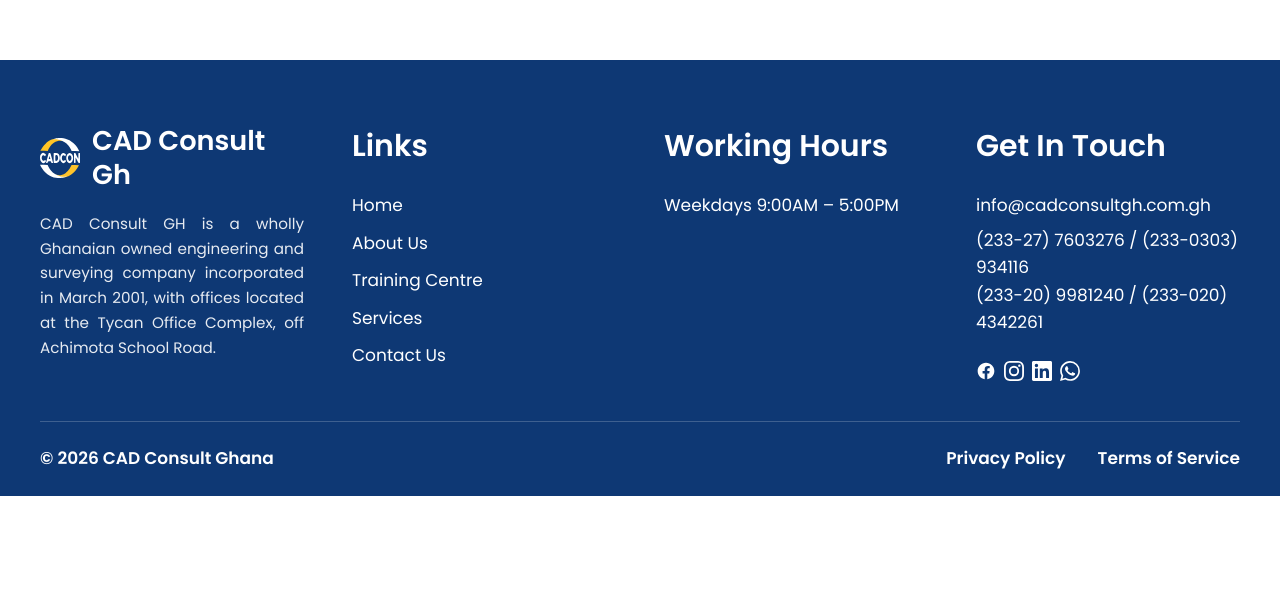
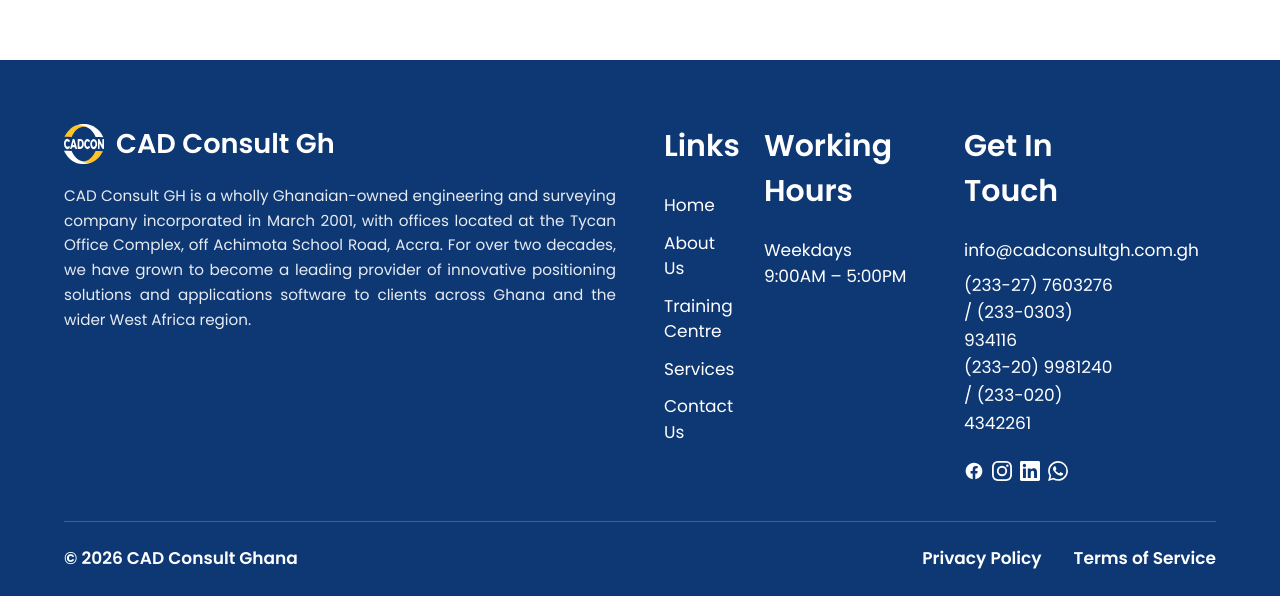
Before and after one commit to frankmawuli/CAD-consult, a Next.js app: page /contact in a window 1280 px wide. Shown: the part 740-1336 px from the top of the page. Before the commit the page ends 1236 px from the top, so only its background shows below. Built offline with nearby package versions, Linux system fonts and the light colour scheme.

Commit message:
refactor: clean up code formatting and improve layout responsiveness across components

```diff
--- a/app/layout.tsx
+++ b/app/layout.tsx
@@ -1,9 +1,9 @@
 import { Poppins, Geist_Mono } from "next/font/google"
 import "./globals.css"
 import { ThemeProvider } from "@/components/theme-provider"
-import { cn } from "@/lib/utils";
-import { Navbar } from "@/components/navbar";
-import { Footer } from "@/components/footer";
+import { cn } from "@/lib/utils"
+import { Navbar } from "@/components/navbar"
+import { Footer } from "@/components/footer"
 
 const poppins = Poppins({
   subsets: ["latin"],
@@ -25,15 +25,20 @@
     <html
       lang="en"
       suppressHydrationWarning
-      className={cn("antialiased", fontMono.variable, "font-sans", poppins.variable)}
+      className={cn(
+        "antialiased",
+        fontMono.variable,
+        "font-sans",
+        poppins.variable
+      )}
     >
-      <body className="min-h-screen  bg-white">
+      <body className="min-h-screen bg-white max-w-[3000px] mx-auto">
         <ThemeProvider>
           <Navbar />
           {children}
+
           <Footer />
-
-          </ThemeProvider>
+        </ThemeProvider>
       </body>
     </html>
   )
--- a/components/footer.tsx
+++ b/components/footer.tsx
@@ -1,35 +1,61 @@
 import Image from "next/image"
-const footerLinks = ["Home", "About Us", "Training Centre", "Services", "Contact Us"]
+const footerLinks = [
+  "Home",
+  "About Us",
+  "Training Centre",
+  "Services",
+  "Contact Us",
+]
 const socials = [
   {
     href: "#",
     icon: (
-      <svg xmlns="http://www.w3.org/2000/svg" viewBox="0 0 24 24" fill="currentColor" className="w-5 h-5">
-        <path d="M22 12c0-5.522-4.477-10-10-10S2 6.478 2 12c0 4.991 3.657 9.128 8.438 9.878v-6.987H7.898V12h2.54V9.797c0-2.506 1.492-3.89 3.777-3.89 1.094 0 2.238.195 2.238.195v2.46h-1.26c-1.243 0-1.63.771-1.63 1.562V12h2.773l-.443 2.89h-2.33v6.988C18.343 21.128 22 16.991 22 12z"/>
-      </svg>
-    ),
-  },
-  {
-    href:"#",
-    icon: (
-      <svg xmlns="http://www.w3.org/2000/svg" viewBox="0 0 24 24" fill="currentColor" className="w-5 h-5">
-        <path d="M12 2.163c3.204 0 3.584.012 4.85.07 1.366.062 2.633.334 3.608 1.308.975.975 1.246 2.242 1.308 3.608.058 1.266.07 1.646.07 4.85s-.012 3.584-.07 4.85c-.062 1.366-.334 2.633-1.308 3.608-.975.975-2.242 1.246-3.608 1.308-1.266.058-1.646.07-4.85.07s-3.584-.012-4.85-.07c-1.366-.062-2.633-.334-3.608-1.308-.975-.975-1.246-2.242-1.308-3.608C2.175 15.584 2.163 15.204 2.163 12s.012-3.584.07-4.85c.062-1.366.334-2.633 1.308-3.608C4.516 2.497 5.783 2.225 7.15 2.163 8.416 2.105 8.796 2.163 12 2.163zm0-2.163C8.741 0 8.332.014 7.052.072 5.197.157 3.355.673 2.014 2.014.673 3.355.157 5.197.072 7.052.014 8.332 0 8.741 0 12c0 3.259.014 3.668.072 4.948.085 1.855.601 3.697 1.942 5.038 1.341 1.341 3.183 1.857 5.038 1.942C8.332 23.986 8.741 24 12 24s3.668-.014 4.948-.072c1.855-.085 3.697-.601 5.038-1.942 1.341-1.341 1.857-3.183 1.942-5.038.058-1.28.072-1.689.072-4.948 0-3.259-.014-3.668-.072-4.948-.085-1.855-.601-3.697-1.942-5.038C20.645.673 18.803.157 16.948.072 15.668.014 15.259 0 12 0zm0 5.838a6.162 6.162 0 1 0 0 12.324 6.162 6.162 0 0 0 0-12.324zm0 10.162a4 4 0 1 1 0-8 4 4 0 0 1 0 8zm6.406-11.845a1.44 1.44 0 1 0 0 2.881 1.44 1.44 0 0 0 0-2.881z"/>
+      <svg
+        xmlns="http://www.w3.org/2000/svg"
+        viewBox="0 0 24 24"
+        fill="currentColor"
+        className="h-5 w-5"
+      >
+        <path d="M22 12c0-5.522-4.477-10-10-10S2 6.478 2 12c0 4.991 3.657 9.128 8.438 9.878v-6.987H7.898V12h2.54V9.797c0-2.506 1.492-3.89 3.777-3.89 1.094 0 2.238.195 2.238.195v2.46h-1.26c-1.243 0-1.63.771-1.63 1.562V12h2.773l-.443 2.89h-2.33v6.988C18.343 21.128 22 16.991 22 12z" />
       </svg>
     ),
   },
   {
     href: "#",
     icon: (
-      <svg xmlns="http://www.w3.org/2000/svg" viewBox="0 0 24 24" fill="currentColor" className="w-5 h-5">
-        <path d="M20.447 20.452h-3.554v-5.569c0-1.328-.027-3.037-1.852-3.037-1.853 0-2.136 1.445-2.136 2.939v5.667H9.351V9h3.414v1.561h.046c.477-.9 1.637-1.85 3.37-1.85 3.601 0 4.267 2.37 4.267 5.455v6.286zM5.337 7.433a2.062 2.062 0 0 1-2.063-2.065 2.064 2.064 0 1 1 2.063 2.065zm1.782 13.019H3.555V9h3.564v11.452zM22.225 0H1.771C.792 0 0 .774 0 1.729v20.542C0 23.227.792 24 1.771 24h20.451C23.2 24 24 23.227 24 22.271V1.729C24 .774 23.2 0 22.222 0h.003z"/>
+      <svg
+        xmlns="http://www.w3.org/2000/svg"
+        viewBox="0 0 24 24"
+        fill="currentColor"
+        className="h-5 w-5"
+      >
+        <path d="M12 2.163c3.204 0 3.584.012 4.85.07 1.366.062 2.633.334 3.608 1.308.975.975 1.246 2.242 1.308 3.608.058 1.266.07 1.646.07 4.85s-.012 3.584-.07 4.85c-.062 1.366-.334 2.633-1.308 3.608-.975.975-2.242 1.246-3.608 1.308-1.266.058-1.646.07-4.85.07s-3.584-.012-4.85-.07c-1.366-.062-2.633-.334-3.608-1.308-.975-.975-1.246-2.242-1.308-3.608C2.175 15.584 2.163 15.204 2.163 12s.012-3.584.07-4.85c.062-1.366.334-2.633 1.308-3.608C4.516 2.497 5.783 2.225 7.15 2.163 8.416 2.105 8.796 2.163 12 2.163zm0-2.163C8.741 0 8.332.014 7.052.072 5.197.157 3.355.673 2.014 2.014.673 3.355.157 5.197.072 7.052.014 8.332 0 8.741 0 12c0 3.259.014 3.668.072 4.948.085 1.855.601 3.697 1.942 5.038 1.341 1.341 3.183 1.857 5.038 1.942C8.332 23.986 8.741 24 12 24s3.668-.014 4.948-.072c1.855-.085 3.697-.601 5.038-1.942 1.341-1.341 1.857-3.183 1.942-5.038.058-1.28.072-1.689.072-4.948 0-3.259-.014-3.668-.072-4.948-.085-1.855-.601-3.697-1.942-5.038C20.645.673 18.803.157 16.948.072 15.668.014 15.259 0 12 0zm0 5.838a6.162 6.162 0 1 0 0 12.324 6.162 6.162 0 0 0 0-12.324zm0 10.162a4 4 0 1 1 0-8 4 4 0 0 1 0 8zm6.406-11.845a1.44 1.44 0 1 0 0 2.881 1.44 1.44 0 0 0 0-2.881z" />
       </svg>
     ),
   },
   {
     href: "#",
     icon: (
-      <svg xmlns="http://www.w3.org/2000/svg" viewBox="0 0 24 24" fill="currentColor" className="w-5 h-5">
-        <path d="M17.472 14.382c-.297-.149-1.758-.867-2.03-.967-.273-.099-.471-.148-.67.15-.197.297-.767.966-.94 1.164-.173.199-.347.223-.644.075-.297-.15-1.255-.463-2.39-1.475-.883-.788-1.48-1.761-1.653-2.059-.173-.297-.018-.458.13-.606.134-.133.298-.347.446-.52.149-.174.198-.298.298-.497.099-.198.05-.371-.025-.52-.075-.149-.669-1.612-.916-2.207-.242-.579-.487-.5-.669-.51a12.8 12.8 0 0 0-.57-.01c-.198 0-.52.074-.792.372-.272.297-1.04 1.016-1.04 2.479 0 1.462 1.065 2.875 1.213 3.074.149.198 2.096 3.2 5.077 4.487.709.306 1.262.489 1.694.625.712.227 1.36.195 1.871.118.571-.085 1.758-.719 2.006-1.413.248-.694.248-1.289.173-1.413-.074-.124-.272-.198-.57-.347m-5.421 7.403h-.004a9.87 9.87 0 0 1-5.031-1.378l-.361-.214-3.741.982.998-3.648-.235-.374a9.86 9.86 0 0 1-1.51-5.26c.001-5.45 4.436-9.884 9.888-9.884 2.64 0 5.122 1.03 6.988 2.898a9.825 9.825 0 0 1 2.893 6.994c-.003 5.45-4.437 9.884-9.885 9.884m8.413-18.297A11.815 11.815 0 0 0 12.05 0C5.495 0 .16 5.335.157 11.892c0 2.096.547 4.142 1.588 5.945L.057 24l6.305-1.654a11.882 11.882 0 0 0 5.683 1.448h.005c6.554 0 11.89-5.335 11.893-11.893a11.821 11.821 0 0 0-3.48-8.413z"/>
+      <svg
+        xmlns="http://www.w3.org/2000/svg"
+        viewBox="0 0 24 24"
+        fill="currentColor"
+        className="h-5 w-5"
+      >
+        <path d="M20.447 20.452h-3.554v-5.569c0-1.328-.027-3.037-1.852-3.037-1.853 0-2.136 1.445-2.136 2.939v5.667H9.351V9h3.414v1.561h.046c.477-.9 1.637-1.85 3.37-1.85 3.601 0 4.267 2.37 4.267 5.455v6.286zM5.337 7.433a2.062 2.062 0 0 1-2.063-2.065 2.064 2.064 0 1 1 2.063 2.065zm1.782 13.019H3.555V9h3.564v11.452zM22.225 0H1.771C.792 0 0 .774 0 1.729v20.542C0 23.227.792 24 1.771 24h20.451C23.2 24 24 23.227 24 22.271V1.729C24 .774 23.2 0 22.222 0h.003z" />
+      </svg>
+    ),
+  },
+  {
+    href: "#",
+    icon: (
+      <svg
+        xmlns="http://www.w3.org/2000/svg"
+        viewBox="0 0 24 24"
+        fill="currentColor"
+        className="h-5 w-5"
+      >
+        <path d="M17.472 14.382c-.297-.149-1.758-.867-2.03-.967-.273-.099-.471-.148-.67.15-.197.297-.767.966-.94 1.164-.173.199-.347.223-.644.075-.297-.15-1.255-.463-2.39-1.475-.883-.788-1.48-1.761-1.653-2.059-.173-.297-.018-.458.13-.606.134-.133.298-.347.446-.52.149-.174.198-.298.298-.497.099-.198.05-.371-.025-.52-.075-.149-.669-1.612-.916-2.207-.242-.579-.487-.5-.669-.51a12.8 12.8 0 0 0-.57-.01c-.198 0-.52.074-.792.372-.272.297-1.04 1.016-1.04 2.479 0 1.462 1.065 2.875 1.213 3.074.149.198 2.096 3.2 5.077 4.487.709.306 1.262.489 1.694.625.712.227 1.36.195 1.871.118.571-.085 1.758-.719 2.006-1.413.248-.694.248-1.289.173-1.413-.074-.124-.272-.198-.57-.347m-5.421 7.403h-.004a9.87 9.87 0 0 1-5.031-1.378l-.361-.214-3.741.982.998-3.648-.235-.374a9.86 9.86 0 0 1-1.51-5.26c.001-5.45 4.436-9.884 9.888-9.884 2.64 0 5.122 1.03 6.988 2.898a9.825 9.825 0 0 1 2.893 6.994c-.003 5.45-4.437 9.884-9.885 9.884m8.413-18.297A11.815 11.815 0 0 0 12.05 0C5.495 0 .16 5.335.157 11.892c0 2.096.547 4.142 1.588 5.945L.057 24l6.305-1.654a11.882 11.882 0 0 0 5.683 1.448h.005c6.554 0 11.89-5.335 11.893-11.893a11.821 11.821 0 0 0-3.48-8.413z" />
       </svg>
     ),
   },
@@ -38,26 +64,38 @@
 export function Footer() {
   return (
     <footer className="bg-[#0e3874] text-white">
-      <div className="max-w-[1400px] mx-auto px-5 sm:px-10 pt-12 lg:pt-16 pb-10 grid grid-cols-1 md:grid-cols-2 lg:grid-cols-4 gap-10 lg:gap-12">
+      <div className="grid grid-cols-1 gap-10 px-[5%] pt-12 pb-10 md:grid-cols-2 lg:grid-cols-12 lg:gap-12 lg:pt-16">
         {/* Brand */}
-        <div>
-          <div className="flex items-center gap-3 mb-5">
-            <Image src="/images/footer-logo.svg" alt="CAD logo" width={40} height={40} className="h-10 w-auto" />
-            <span className="font-semibold text-[1.7rem] leading-tight">CAD Consult Gh</span>
+        <div className="lg:col-span-6">
+          <div className="mb-5 flex items-center gap-3">
+            <Image
+              src="/images/footer-logo.svg"
+              alt="CAD logo"
+              width={40}
+              height={40}
+              className="h-10 w-auto"
+            />
+            <span className="text-[1.7rem] leading-tight font-semibold">
+              CAD Consult Gh
+            </span>
           </div>
-          <p className="text-[0.95rem] leading-relaxed text-justify text-white/90">
-            CAD Consult GH is a wholly Ghanaian owned engineering and surveying company incorporated
-            in March 2001, with offices located at the Tycan Office Complex, off Achimota School Road.
+          <p className="text-justify text-[0.95rem] leading-relaxed text-white/90 " >
+            CAD Consult GH is a wholly Ghanaian-owned engineering and surveying
+            company incorporated in March 2001, with offices located at the
+            Tycan Office Complex, off Achimota School Road, Accra. For over two
+            decades, we have grown to become a leading provider of innovative
+            positioning solutions and applications software to clients across
+            Ghana and the wider West Africa region.
           </p>
         </div>
 
         {/* Links */}
-        <div>
-          <h3 className="font-semibold text-[1.875rem] mb-6">Links</h3>
+        <div className="lg:col-span-1">
+          <h3 className="mb-6 text-[1.875rem] font-semibold">Links</h3>
           <ul className="space-y-3 text-[1.0625rem]">
             {footerLinks.map((link) => (
               <li key={link}>
-                <a href="#" className="hover:text-[#ffc425] transition-colors">
+                <a href="#" className="transition-colors hover:text-[#ffc425]">
                   {link}
                 </a>
               </li>
@@ -66,16 +104,16 @@
         </div>
 
         {/* Working Hours */}
-        <div>
-          <h3 className="font-semibold text-[1.875rem] mb-6">Working Hours</h3>
+        <div className="lg:col-span-2">
+          <h3 className="mb-6 text-[1.875rem] font-semibold">Working Hours</h3>
           <p className="text-[1.0625rem]">Weekdays 9:00AM – 5:00PM</p>
         </div>
 
         {/* Contact */}
-        <div>
-          <h3 className="font-semibold text-[1.875rem] mb-6">Get In Touch</h3>
-          <p className="text-[1.0625rem] mb-2">info@cadconsultgh.com.gh</p>
-          <p className="text-[1.0625rem] mb-6 leading-relaxed">
+        <div className="lg:col-span-2">
+          <h3 className="mb-6 text-[1.875rem] font-semibold">Get In Touch</h3>
+          <p className="mb-2 text-[1.0625rem]">info@cadconsultgh.com.gh</p>
+          <p className="mb-6 text-[1.0625rem] leading-relaxed">
             (233-27) 7603276 / (233-0303) 934116
             <br />
             (233-20) 9981240 / (233-020) 4342261
@@ -83,7 +121,10 @@
           <ul className="flex flex-row gap-2 text-[1.0625rem]">
             {socials.map((s) => (
               <li>
-                <a href={s.href} className="flex items-center gap-2 hover:text-[#ffc425] transition-colors">
+                <a
+                  href={s.href}
+                  className="flex items-center gap-2 transition-colors hover:text-[#ffc425]"
+                >
                   {s.icon}
                 </a>
               </li>
@@ -92,11 +133,15 @@
         </div>
       </div>
 
-      <div className="border-t border-white/20 mx-5 sm:mx-10 py-5 lg:py-6 flex flex-wrap items-center justify-between gap-3 text-[0.95rem] lg:text-[1.0625rem] font-semibold">
+      <div className="mx-[5%] flex flex-wrap items-center justify-between gap-3 border-t border-white/20 py-5 text-[0.95rem] font-semibold lg:py-6 lg:text-[1.0625rem]">
         <span>© 2026 CAD Consult Ghana</span>
         <div className="flex gap-8">
-          <a href="#" className="hover:text-[#ffc425] transition-colors">Privacy Policy</a>
-          <a href="#" className="hover:text-[#ffc425] transition-colors">Terms of Service</a>
+          <a href="#" className="transition-colors hover:text-[#ffc425]">
+            Privacy Policy
+          </a>
+          <a href="#" className="transition-colors hover:text-[#ffc425]">
+            Terms of Service
+          </a>
         </div>
       </div>
     </footer>
--- a/components/hero-section.tsx
+++ b/components/hero-section.tsx
@@ -13,11 +13,11 @@
       <div className="absolute inset-0 bg-black/[0.67]" />
 
       <div className="relative z-10 flex flex-col items-center justify-center flex-1 text-center px-5 sm:px-8 pt-[68px] lg:pt-[90px]">
-        <h1 className="text-white font-semibold text-[clamp(2rem,5vw,5.3rem)] leading-[1.1] tracking-[-0.04em] max-w-5xl">
+        <h1 className="text-white font-semibold text-[clamp(2rem,5vw,5.3rem)] leading-[1.1] tracking-[-0.04em] max-w-[1500px]">
           Cutting edge positioning solutions{" "}
           and applications software
         </h1>
-        <p className="text-white text-[clamp(0.875rem,1.15vw,1.25rem)] max-w-4xl mt-6 lg:mt-8 leading-relaxed">
+        <p className="text-white text-[clamp(0.875rem,1.15vw,1.25rem)] max-w-6xl mt-6 lg:mt-8 leading-relaxed">
           Our team of professional engineers, technicians, and support staff brings deep expertise
           and hands-on experience both locally and internationally. We have proudly served clients
           including the Ghana Highway Authority, Newmont Ghana Gold, Anglogold Ashanti, the Ministry
--- a/components/navbar.tsx
+++ b/components/navbar.tsx
@@ -19,7 +19,7 @@
 
   return (
     <nav className="fixed top-0 left-0 right-0 z-50 bg-white shadow-sm">
-      <div className="max-w-[1400px] mx-auto h-[68px] lg:h-[90px] flex items-center justify-between px-5 lg:px-10">
+      <div className="h-17 lg:h-22.5 flex items-center justify-between px-[5%]">
         {/* Logo */}
         <Link href="/" className="flex items-center gap-2 lg:gap-3" onClick={() => setOpen(false)}>
         <Image src="/images/nav-logo.svg" alt="CAD logo" width={50} height={50} className="h-10 w-auto" />
--- a/components/services-section.tsx
+++ b/components/services-section.tsx
@@ -50,7 +50,7 @@
 
 export function ServicesSection() {
   return (
-    <section>
+    <section className="lg:px-[5%]">
       <div className="bg-white py-20 px-10 text-center">
         <h2 className="font-semibold text-black text-[clamp(2.2rem,4vw,4.375rem)] leading-[1.1] tracking-[-0.04em]">
           A Wide Range Of What We Do
```
